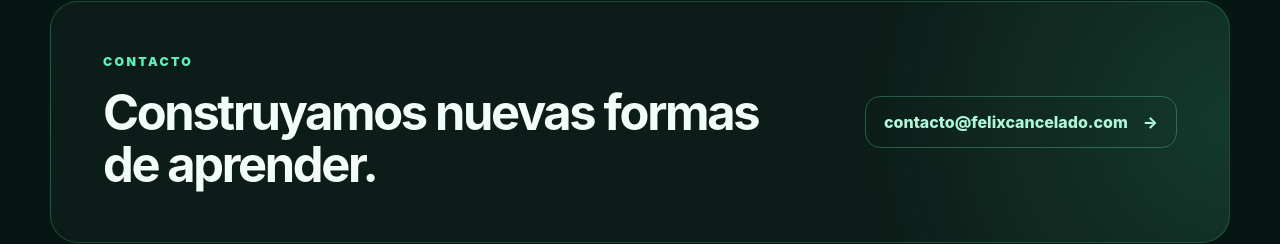
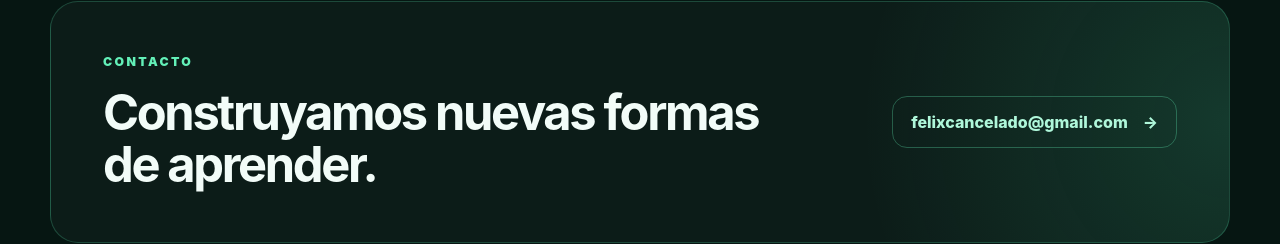
Before and after one commit to felixcancelado-sys/felixcancelado-web, a React (Vite) app: page / in a window 1280 px wide. Shown: the part 2332-2576 px from the top of the page. Built offline with nearby package versions, Linux system fonts and the light colour scheme.

Commit message:
Update contact email

```diff
--- a/src/App.tsx
+++ b/src/App.tsx
@@ -240,9 +240,9 @@ function App() {
 
           <a
             className="contact-button"
-            href="mailto:contacto@felixcancelado.com"
+            href="mailto:felixcancelado@gmail.com"
           >
-            <span>contacto@felixcancelado.com</span>
+            <span>felixcancelado@gmail.com</span>
             <span aria-hidden="true">→</span>
           </a>
         </section>
```
